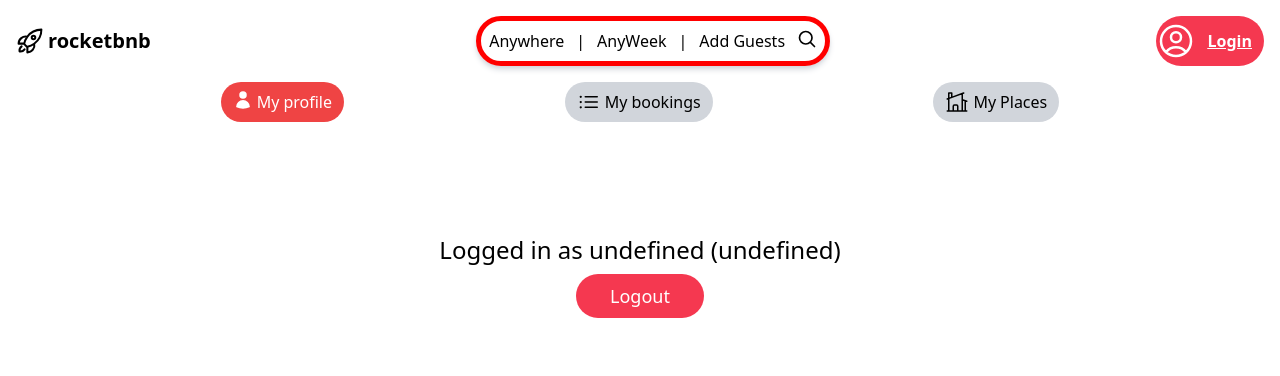
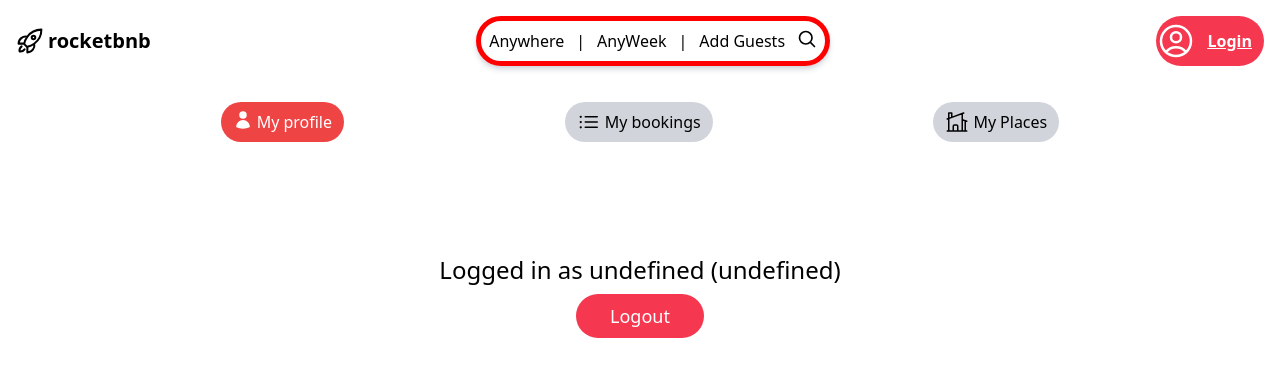
Before and after one commit to vishal-gits/airbnb-clone, a SvelteKit app in the folder rocketbnb-app/: page /account/profile in a window 1280 px wide. Shown: the top 376 px of the page. Built offline with nearby package versions, Linux system fonts and the light colour scheme; no server answers.

Commit message:
updated user account header css

```diff
--- a/rocketbnb-app/src/routes/account/+layout.svelte
+++ b/rocketbnb-app/src/routes/account/+layout.svelte
@@ -12,7 +12,7 @@
     "hover:underline bg-gray-300 rounded-full px-3 py-2 inline-flex gap-x-1  max-xs:w-120 max-vs:text-[14px] max-vs:px-1";
 </script>
 
-<div class="h-auto flex justify-evenly">
+<div class="h-auto flex justify-evenly mt-5">
   <a href="/account/profile"
     ><button
       title="Check your Profile Details"
```
